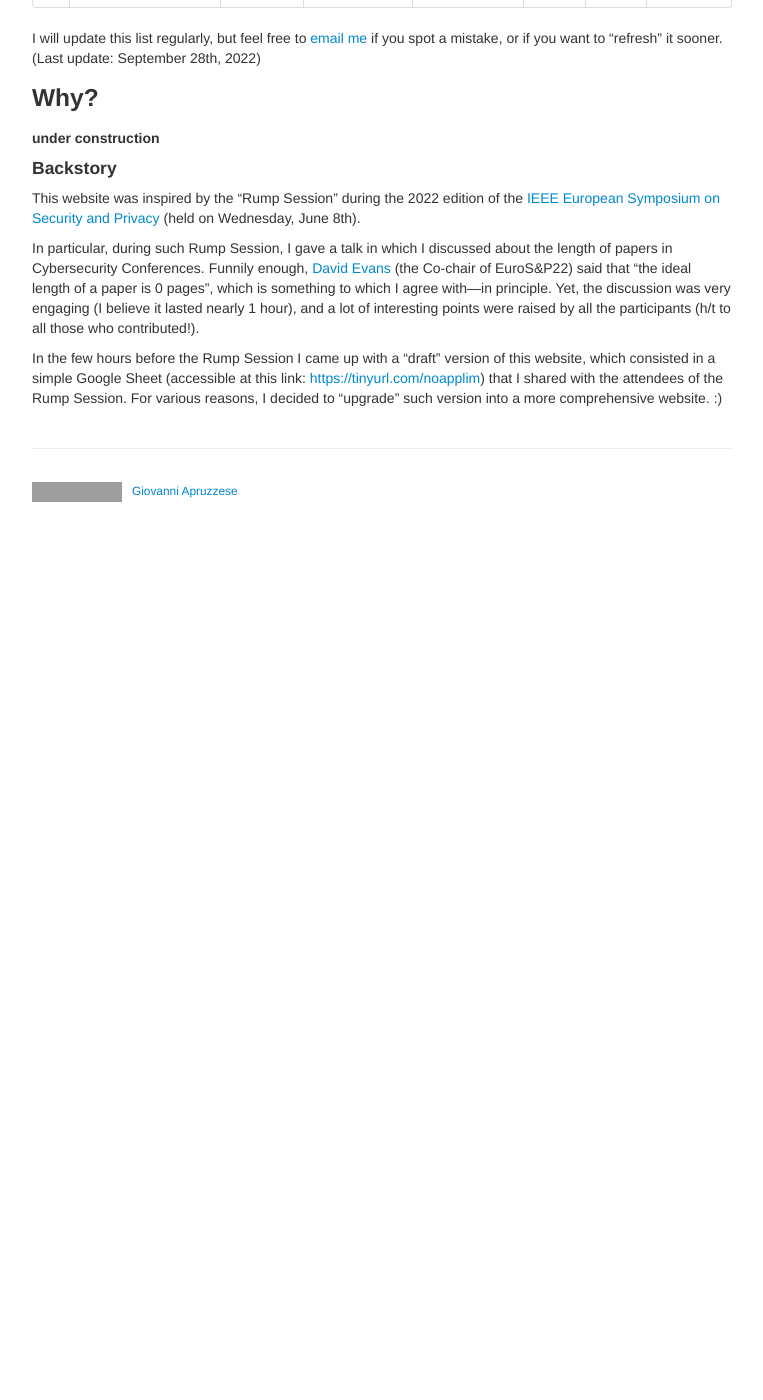
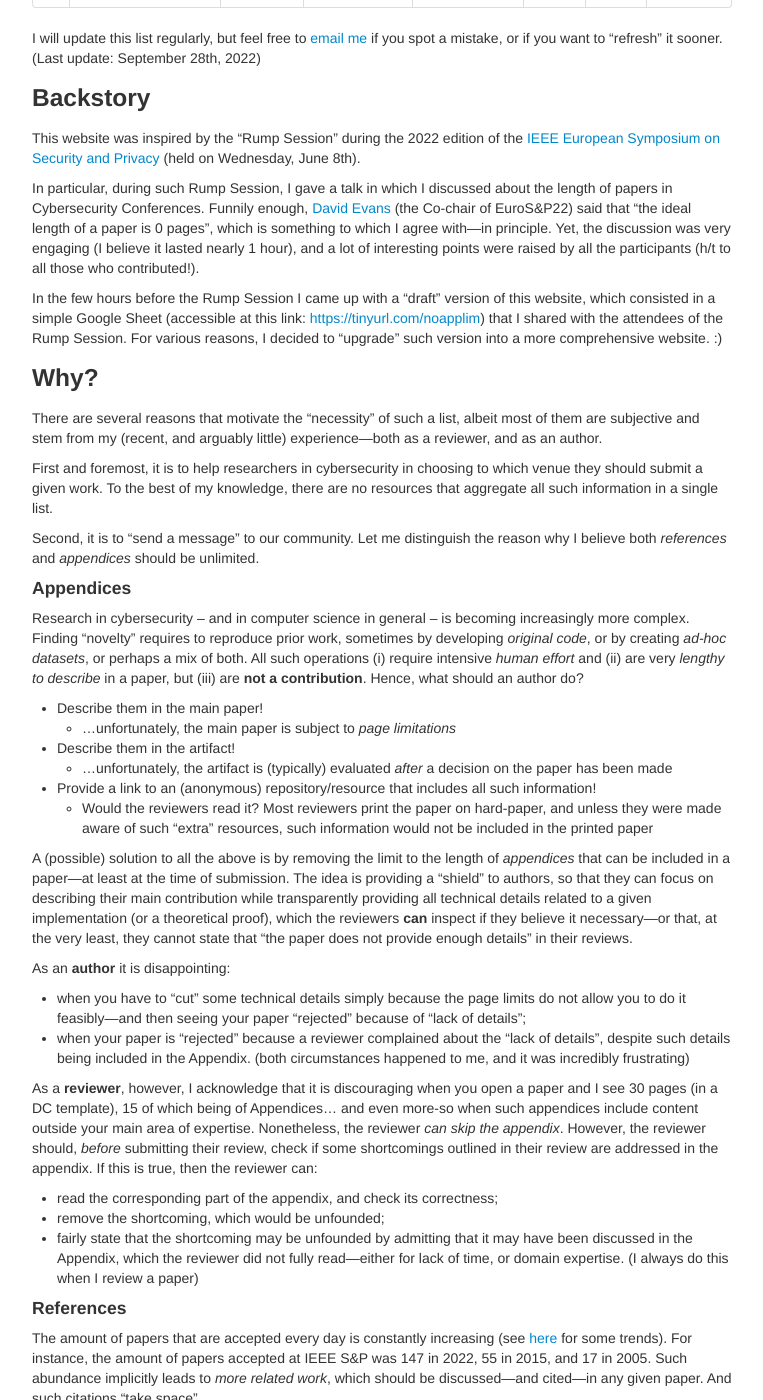
Before and after one commit to secnopagelim/secnopagelim.github.io, a Jekyll site: the page built from index.md, in a window 1280 px wide and 1400 px high, scrolled down 1291 px. Shown: the whole window, without its empty margins (258-1021 px from the left). Built offline with Jekyll 4.4.1, drawn with Linux system fonts in a browser that asks for light colours; before the commit the page ends 1803 px from its top, so only the background shows below that; some of the changed text lies outside the part shown; grey boxes are pictures that could not be loaded.

Commit message:
motivation

```diff
--- a/index.md
+++ b/index.md
@@ -48,15 +48,56 @@ For each conference that has "unlimited" pages, the table also reports: the link
 
 I will update this list regularly, but feel free to [email me](mailto:giovanni.apruzzese@uni.li) if you spot a mistake, or if you want to "refresh" it sooner. (Last update: September 28th, 2022)
 
-### Why?
-**under construction**
-
-
-
-#### Backstory
+### Backstory
 
 This website was inspired by the "Rump Session" during the 2022 edition of the [IEEE European Symposium on Security and Privacy](https://www.ieee-security.org/TC/EuroSP2022/program.html) (held on Wednesday, June 8th).
 
 In particular, during such Rump Session, I gave a talk in which I discussed about the length of papers in Cybersecurity Conferences. Funnily enough, [David Evans](https://www.cs.virginia.edu/~evans/) (the Co-chair of EuroS&P22) said that "the ideal length of a paper is 0 pages", which is something to which I agree with---in principle. Yet, the discussion was very engaging (I believe it lasted nearly 1 hour), and a lot of interesting points were raised by all the participants (h/t to all those who contributed!).
 
 In the few hours before the Rump Session I came up with a "draft" version of this website, which consisted in a simple Google Sheet (accessible at this link: [https://tinyurl.com/noapplim](https://tinyurl.com/noapplim)) that I shared with the attendees of the Rump Session. For various reasons, I decided to "upgrade" such version into a more comprehensive website. :)
+
+### Why?
+There are several reasons that motivate the "necessity" of such a list, albeit most of them are subjective and stem from my (recent, and arguably little) experience---both as a reviewer, and as an author.
+
+First and foremost, it is to help researchers in cybersecurity in choosing to which venue they should submit a given work. To the best of my knowledge, there are no resources that aggregate all such information in a single list.
+
+Second, it is to "send a message" to our community. Let me distinguish the reason why I believe both _references_ and _appendices_ should be unlimited.
+
+#### Appendices
+Research in cybersecurity -- and in computer science in general -- is becoming increasingly more complex. Finding "novelty" requires to reproduce prior work, sometimes by developing _original code_, or by creating _ad-hoc datasets_, or perhaps a mix of both. All such operations (i) require intensive _human effort_ and (ii) are very _lengthy to describe_ in a paper, but (iii) are **not a contribution**. Hence, what should an author do?
+
+* Describe them in the main paper!
+  * ...unfortunately, the main paper is subject to _page limitations_
+* Describe them in the artifact!
+  * ...unfortunately, the artifact is (typically) evaluated _after_ a decision on the paper has been made
+* Provide a link to an (anonymous) repository/resource that includes all such information!
+  *  Would the reviewers read it? Most reviewers print the paper on hard-paper, and unless they were made aware of such "extra" resources, such information would not be included in the printed paper
+
+A (possible) solution to all the above is by removing the limit to the length of _appendices_ that can be included in a paper---at least at the time of submission. The idea is providing a "shield" to authors, so that they can focus on describing their main contribution while transparently providing all technical details related to a given implementation (or a theoretical proof), which the reviewers **can** inspect if they believe it necessary---or that, at the very least, they cannot state that "the paper does not provide enough details" in their reviews.
+
+As an **author** it is disappointing:
+* when you have to "cut" some technical details simply because the page limits do not allow you to do it feasibly---and then seeing your paper "rejected" because of "lack of details";
+* when your paper is "rejected" because a reviewer complained about the "lack of details", despite such details being included in the Appendix.
+(both circumstances happened to me, and it was incredibly frustrating)
+
+As a **reviewer**, however, I acknowledge that it is discouraging when you open a paper and I see 30 pages (in a DC template), 15 of which being of Appendices... and even more-so when such appendices include content outside your main area of expertise.
+Nonetheless, the reviewer _can skip the appendix_. However, the reviewer should, _before_ submitting their review, check if some shortcomings outlined in their review are addressed in the appendix. If this is true, then the reviewer can:
+* read the corresponding part of the appendix, and check its correctness;
+* remove the shortcoming, which would be unfounded;
+* fairly state that the shortcoming may be unfounded by admitting that it may have been discussed in the Appendix, which the reviewer did not fully read---either for lack of time, or domain expertise.
+(I always do this when I review a paper)
+
+#### References
+
+The amount of papers that are accepted every day is constantly increasing (see [here](http://jianying.space/conference-ranking.html) for some trends). For instance, the amount of papers accepted at IEEE S&P was 147 in 2022, 55 in 2015, and 17 in 2005.
+Such abundance implicitly leads to _more related work_, which should be discussed---and cited---in any given paper. And such citations "take space".
+
+As an **author**, it is discouraging when a reviewer criticizes the lack of "crucial references" when you were fully aware of their relevance, but which you did not include because you did not have the space for them. (on a personal note, I do not understand why some venues accept SoK papers, but impose limits on the length of references.)
+
+As a **reviewer**, it may appear daunting to look at a paper and see hundreds of references. However --- personally --- I believe that this is a "fake" issue: a reviewer should not look at the references, but at the main text. Then, on the basis of where (and how) such references are used in the text, a comment can be made.
+
+#### Takeaway
+
+Simply put, I believe that there is much to gain by having more venues to accept papers with "unlimited" references and appendices. I acknowledge that some venues may have constraints due to their editorial proceedings: in these cases, however, it is still possible to impose a constraint only for the final version of the paper (this is what is done, e.g., by USENIX Security).
+
+Bottom line: the purpose is to improve the _peer-review_. This solution is obviously not perfect, but (IMHO) it is a step towards a more constructive and fair peer-review process.
```
Also changed, not shown: other parts of index.md (+1 -1 lines).
